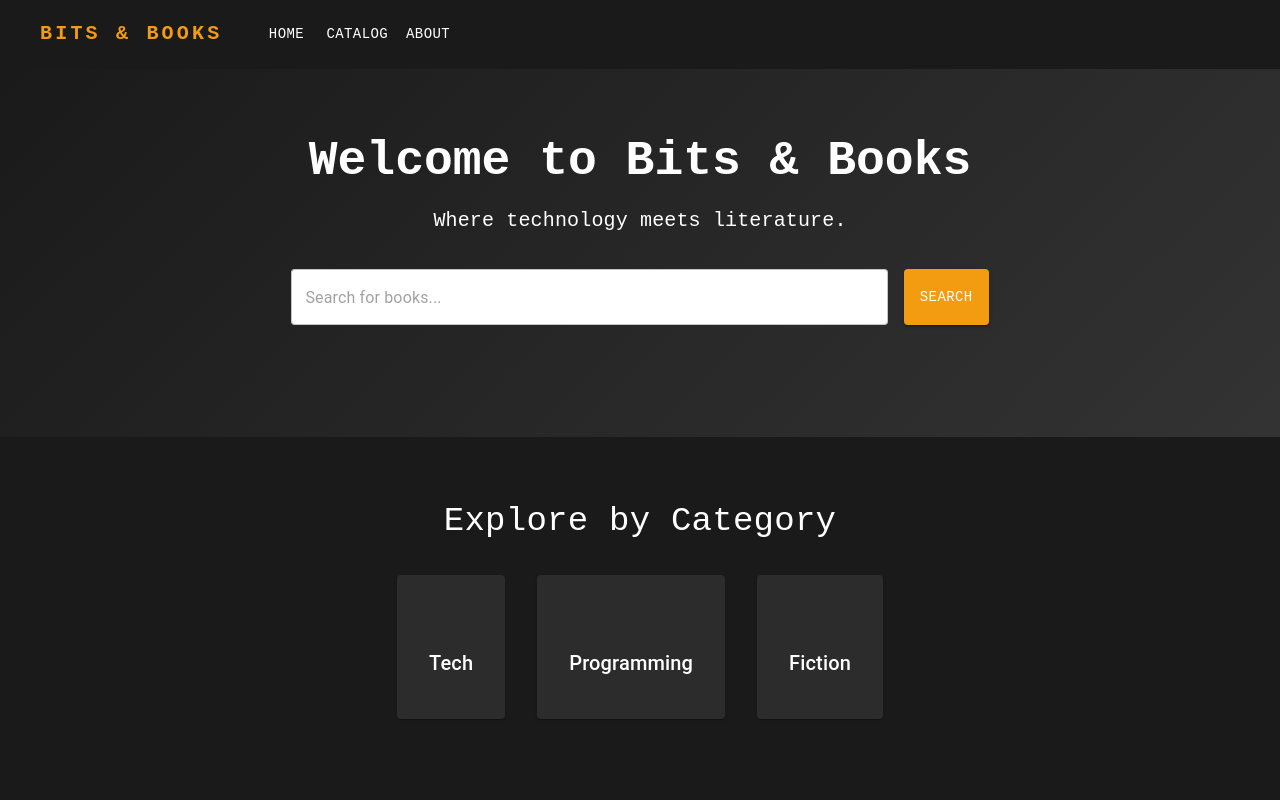
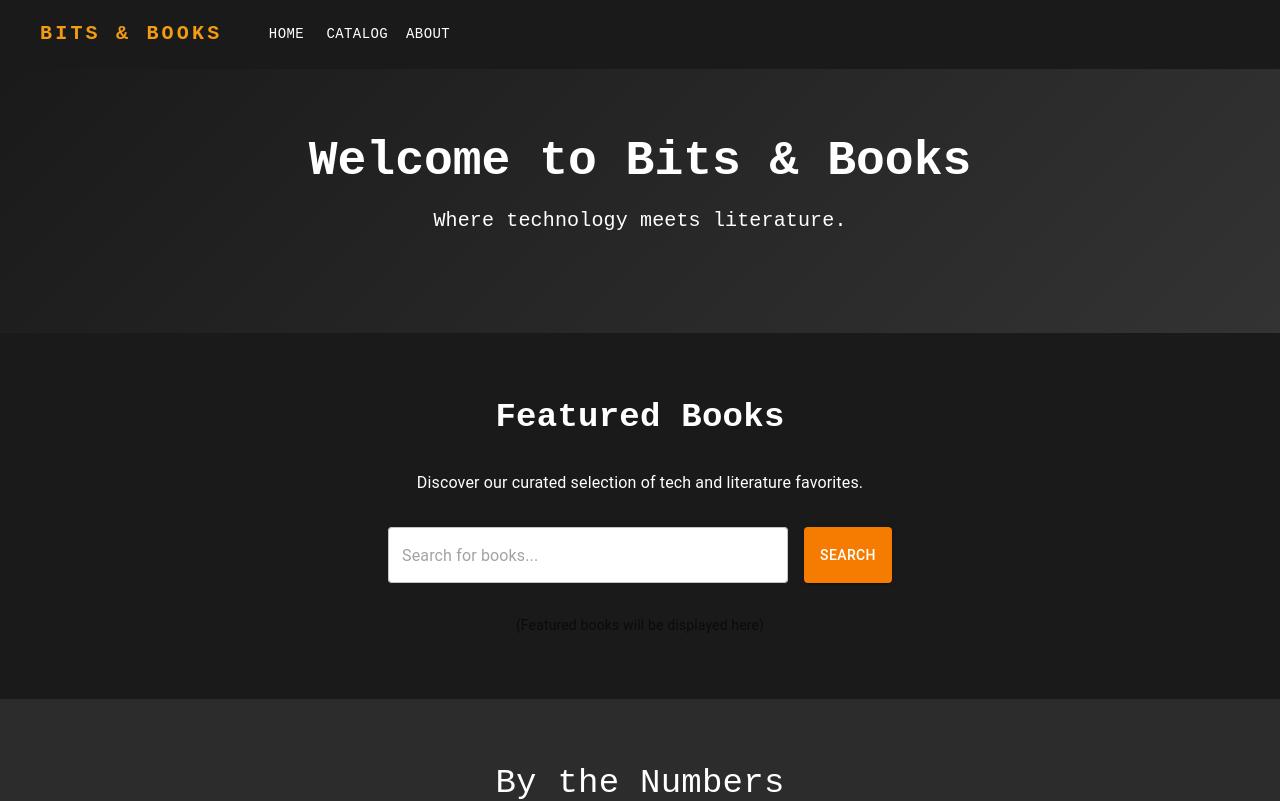
Before and after one commit to elijahmendezcs/bitsnbooks2, a React (Vite) app in the folder frontend/: page / in a window 1280 px wide. Shown: the top 801 px of the page. Built offline with nearby package versions, Linux system fonts and the light colour scheme; some icons are missing.

Commit message:
lil frontend update.

```diff
--- a/frontend/src/components/HeroAnimation.jsx
+++ b/frontend/src/components/HeroAnimation.jsx
@@ -33,26 +33,6 @@ const HeroAnimation = () => {
         >
           Where technology meets literature.
         </Typography>
-        <Box
-          component="form"
-          sx={{ display: "flex", justifyContent: "center", gap: 2, mb: 6 }}
-        >
-          <TextField
-            variant="outlined"
-            placeholder="Search for books..."
-            sx={{ backgroundColor: "#fff", borderRadius: 1, width: "70%" }}
-          />
-          <Button
-            variant="contained"
-            sx={{
-              backgroundColor: "#f39c12",
-              color: "#fff",
-              fontFamily: "Roboto Mono, monospace",
-            }}
-          >
-            Search
-          </Button>
-        </Box>
       </Container>
     </Box>
   );
--- a/frontend/src/pages/LandingPage.jsx
+++ b/frontend/src/pages/LandingPage.jsx
@@ -51,8 +51,6 @@ function LandingPage() {
       </Box>
 
       <HeroAnimation />
-      <CategorySection />
-      <NewArrivalsCarousel />
 
       <Container maxWidth="lg" sx={{ py: 8 }}>
         <Typography
@@ -92,7 +90,10 @@ function LandingPage() {
 
         {/* Search Results */}
         {results.length > 0 && (
-          <Paper elevation={3} sx={{ backgroundColor: "#2c2c2c", color: "#fff" }}>
+          <Paper
+            elevation={3}
+            sx={{ backgroundColor: "#2c2c2c", color: "#fff" }}
+          >
             <Typography variant="h6" sx={{ px: 2, pt: 2 }}>
               Search Results:
             </Typography>
@@ -107,9 +108,13 @@ function LandingPage() {
               <TableBody>
                 {results.map((book, index) => (
                   <TableRow key={`${book.book_id}-${index}`}>
-                    <TableCell sx={{ color: "#fff" }}>{book.book_title}</TableCell>
+                    <TableCell sx={{ color: "#fff" }}>
+                      {book.book_title}
+                    </TableCell>
                     <TableCell sx={{ color: "#fff" }}>{book.isbn}</TableCell>
-                    <TableCell sx={{ color: "#fff" }}>{book.author_name}</TableCell>
+                    <TableCell sx={{ color: "#fff" }}>
+                      {book.author_name}
+                    </TableCell>
                   </TableRow>
                 ))}
               </TableBody>
```
